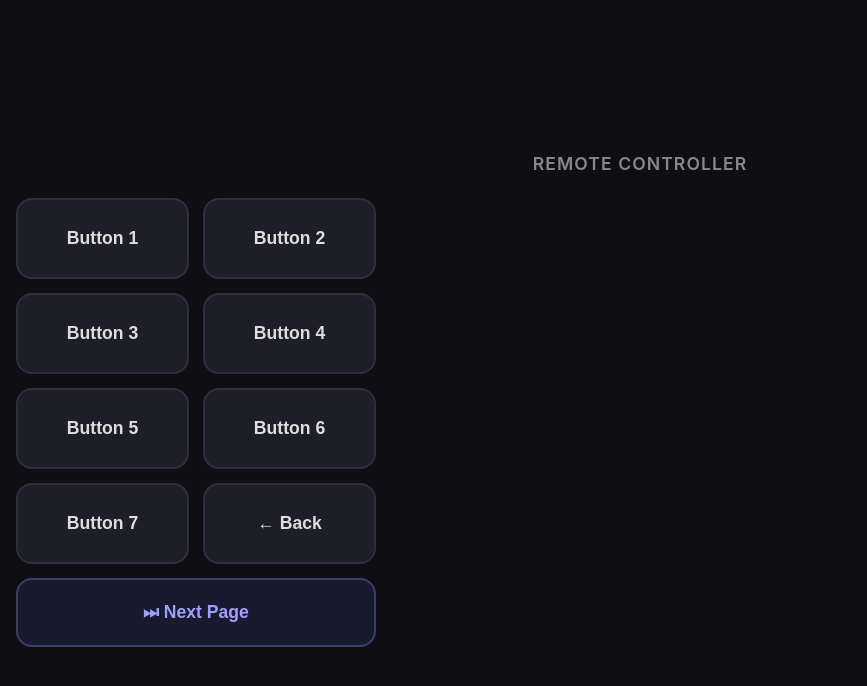
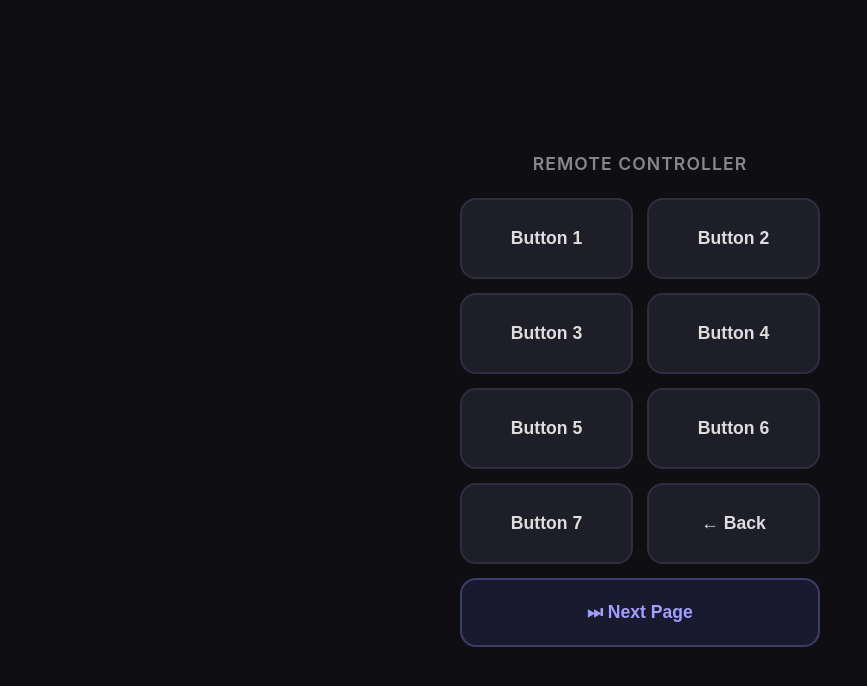
Before and after one commit to DubuMizu/LocalServer, a plain HTML site: page index.html in a window 1280 px wide. Shown: the whole page, without its empty margins (0-867 px from the left). Drawn offline with Linux system fonts and the light colour scheme.

Commit message:
Update index.html

```diff
--- a/index.html
+++ b/index.html
@@ -32,11 +32,13 @@
 
     .page {
     display: none;
+    justify-content: center;
     width: 100%;
     }
 
     .page.active {
-    display: block;
+    display: flex;
+    justify-content: center;
     }
 
     .grid {
```
